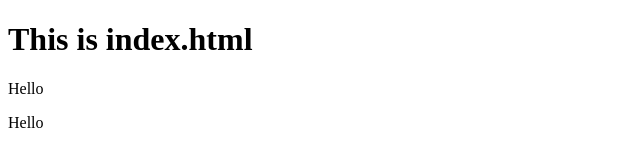
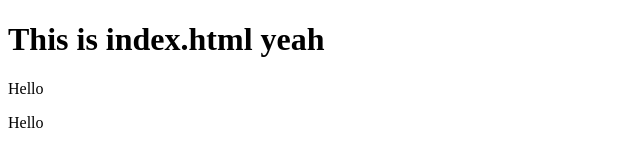
Before and after one commit to Farstep/git_tutorial, a plain HTML site: page index.html in a window 1280 px wide. Shown: the top 148 px of the page, without its empty margins (0-640 px from the left). Drawn offline with Linux system fonts and the light colour scheme.

Commit message:
add yeah

```diff
--- a/index.html
+++ b/index.html
@@ -7,7 +7,7 @@
 </head>
 <body>
   <header>
-    <h1>This is index.html</h1>
+    <h1>This is index.html yeah</h1>
   </header>
   <p>Hello</p>
   <div class="box"></div>
```
